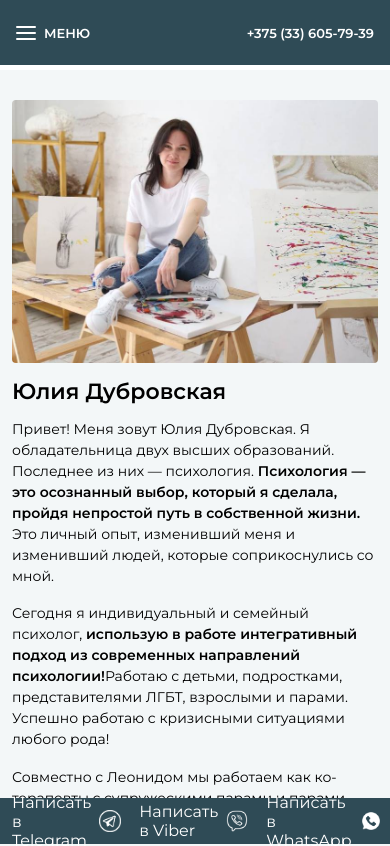
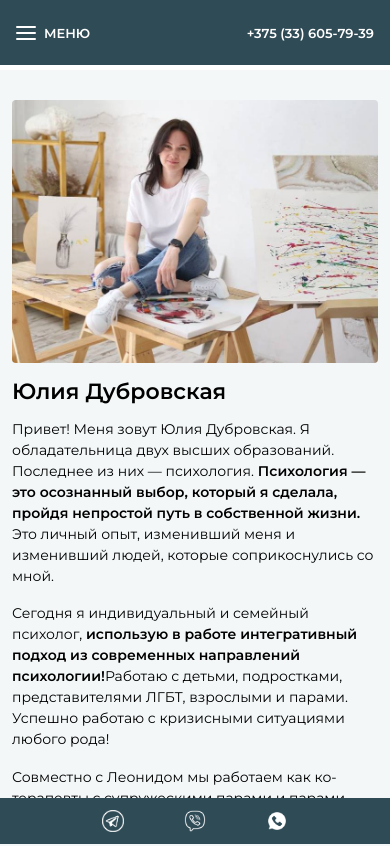
Before and after one commit to TimofeyYakubovich/yulii-polikarpovoj, a React (Create React App) app: page / in a window 390 px wide. Shown: the top 846 px of the page. Built offline with nearby package versions, Linux system fonts and the light colour scheme.

Commit message:
cheated panel mess

```diff
--- a/src/modules/HomePage/HomePage.module.css
+++ b/src/modules/HomePage/HomePage.module.css
@@ -149,7 +149,7 @@
     line-height: 1;
 }
 
-/* Текст для мобильной версии ("Написать в") - скрыт по умолчанию */
+/* Текст для мобильной версии — скрыт полностью */
 .messengerTextMobile {
     display: none;
 }
@@ -260,7 +260,7 @@
         padding-left: 25px;
     }
     .panelContent {
-        padding: 0 16px;
+        padding: 0 156px;
     }
     .messengerTextDesktop {
         font-size: 15px;
@@ -269,19 +269,16 @@
 
 /* ===== ЭКРАНЫ МЕНЬШЕ 1200px: слайдер на всю ширину ===== */
 @media (max-width: 1199px) {
-    /* Вторая секция — вертикальное расположение, слайдер сверху */
     .section:nth-child(2) {
         display: flex;
         flex-direction: column;
         gap: 30px;
     }
-
     .section:nth-child(2) .imageWrapper {
         order: 1;
         width: 100%;
-        margin-bottom: 45px; /* Отступ для пагинации и надписи "Мои дипломы и сертификаты" */
+        margin-bottom: 45px;
     }
-
     .section:nth-child(2) .contentWrapper {
         order: 2;
         width: 100%;
@@ -331,46 +328,35 @@
         max-width: 540px;
         padding: 0 16px 100px 16px;
     }
-
-    /* Все секции — вертикальное расположение */
     .section {
         display: grid;
         grid-template-columns: 1fr;
         gap: 20px;
         margin-top: 40px;
     }
-
-    /* Первая секция: фото сверху, текст снизу */
     .section:nth-child(1) .imageWrapper {
         order: 1;
     }
     .section:nth-child(1) .contentWrapper {
         order: 2;
     }
-
-    /* Вторая секция — сохраняем flex, корректируем отступ */
     .section:nth-child(2) {
         display: flex;
         flex-direction: column;
         gap: 20px;
     }
-
     .section:nth-child(2) .imageWrapper {
-        margin-bottom: 45px; /* Отступ для пагинации и надписи */
+        margin-bottom: 45px;
     }
-
-    /* Третья секция: фото сверху, текст снизу */
     .section:nth-child(3) .imageWrapper {
         order: 1;
     }
     .section:nth-child(3) .contentWrapper {
         order: 2;
     }
-
     .imageWrapper {
         max-width: 100%;
     }
-
     .title {
         font-size: 26px;
         line-height: 1.3;
@@ -379,8 +365,6 @@
         padding-left: 18px;
         margin: 18px 0;
     }
-
-    /* Панель мессенджеров */
     .messengerPanel {
         height: 48px;
     }
@@ -402,27 +386,21 @@
         height: 50px;
     }
     .panelContent {
-        justify-content: space-between;
-        padding: 0 20px;
+        justify-content: center;
+        gap: 120px; /* увеличено с 25px до 35px */
     }
     .messengerLink {
-        gap: 8px;
-        flex-direction: row;
+        gap: 0;
     }
     .messengerLink img {
-        order: 1;
         width: 26px;
         height: 26px;
     }
-    .messengerTextDesktop {
-        display: none;
-    }
+    /* Жёстко скрываем любой текст внутри ссылок мессенджеров */
+    .messengerLink span,
+    .messengerTextDesktop,
     .messengerTextMobile {
-        display: inline-block;
-        order: 2;
-        font-size: 14px;
-        line-height: 1;
-        white-space: nowrap;
+        display: none !important;
     }
 }
 
@@ -455,25 +433,25 @@
     .callToAction {
         font-size: 16px;
     }
-
-    /* Вторая секция — отступ для пагинации и надписи */
     .section:nth-child(2) .imageWrapper {
         margin-bottom: 40px;
     }
-
     .messengerPanel {
         height: 48px;
     }
     .panelContent {
-        gap: 20px;
+        gap: 100px; /* увеличено с 20px до 30px */
         padding: 0 15px;
     }
     .messengerLink img {
         width: 24px;
         height: 24px;
     }
+    /* Жёстко скрываем любой текст */
+    .messengerLink span,
+    .messengerTextDesktop,
     .messengerTextMobile {
-        font-size: 13px;
+        display: none !important;
     }
     .scrollTopButton {
         width: 45px;
@@ -505,25 +483,25 @@
         padding-left: 12px;
         border-left-width: 2px;
     }
-
-    /* Вторая секция — отступ для пагинации и надписи */
     .section:nth-child(2) .imageWrapper {
         margin-bottom: 35px;
     }
-
     .messengerPanel {
         height: 46px;
     }
     .panelContent {
-        gap: 18px;
+        gap: 60px; /* увеличено с 18px до 26px */
         padding: 0 12px;
     }
     .messengerLink img {
         width: 22px;
         height: 22px;
     }
+    /* Жёстко скрываем любой текст */
+    .messengerLink span,
+    .messengerTextDesktop,
     .messengerTextMobile {
-        font-size: 12px;
+        display: none !important;
     }
 }
 
@@ -545,25 +523,25 @@
     .callToAction {
         font-size: 15px;
     }
-
-    /* Вторая секция — отступ для пагинации и надписи */
     .section:nth-child(2) .imageWrapper {
         margin-bottom: 35px;
     }
-
     .messengerPanel {
         height: 44px;
     }
     .panelContent {
-        gap: 15px;
+        gap: 60px; /* увеличено с 15px до 22px */
         padding: 0 10px;
     }
     .messengerLink img {
         width: 20px;
         height: 20px;
     }
+    /* Жёстко скрываем любой текст */
+    .messengerLink span,
+    .messengerTextDesktop,
     .messengerTextMobile {
-        font-size: 11px;
+        display: none !important;
     }
     .scrollTopButton {
         width: 40px;
@@ -575,7 +553,7 @@
     }
 }
 
-/* Альбомная ориентация на планшетах */
+/* Альбомная ориентация на планшетах и мобильных */
 @media (max-width: 900px) and (orientation: landscape) {
     .section {
         gap: 20px;
@@ -590,21 +568,24 @@
         height: 100%;
         object-fit: cover;
     }
-
-    /* Вторая секция — отступ для пагинации и надписи */
     .section:nth-child(2) .imageWrapper {
         margin-bottom: 40px;
     }
-
     .messengerPanel {
         height: 42px;
+    }
+    .panelContent {
+        gap: 30px; /* увеличено с 20px до 30px */
     }
     .messengerLink img {
         width: 22px;
         height: 22px;
     }
+    /* Жёстко скрываем любой текст */
+    .messengerLink span,
+    .messengerTextDesktop,
     .messengerTextMobile {
-        font-size: 12px;
+        display: none !important;
     }
 }
 
```
